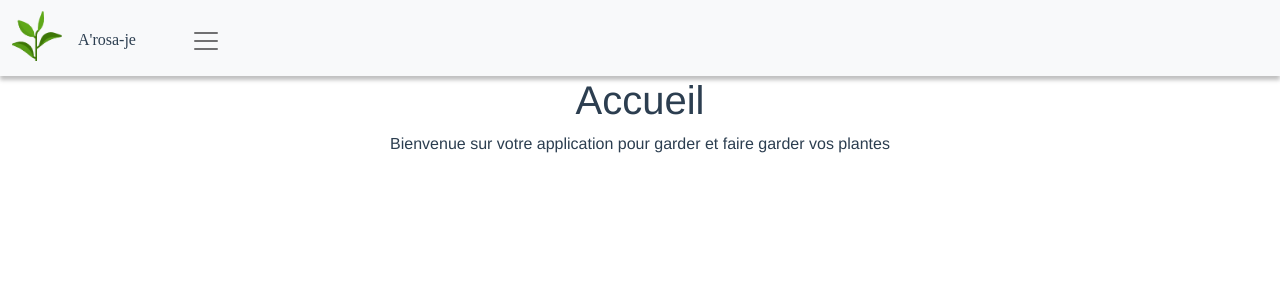
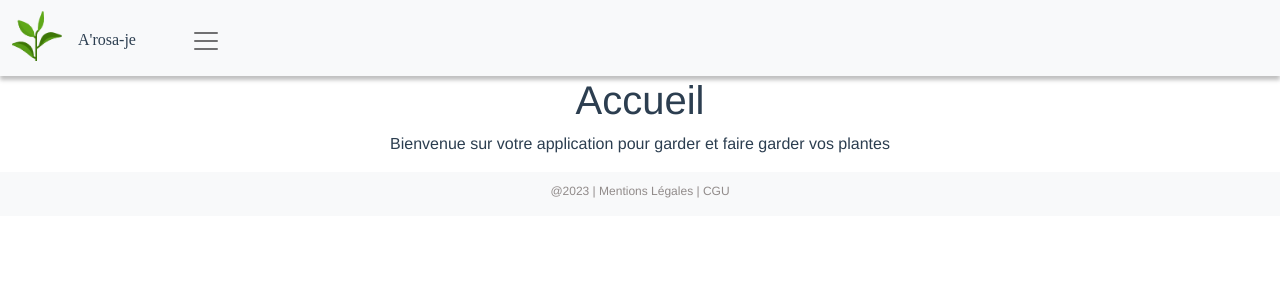
Before and after one commit to mayyyyyl/mspr-app, a Vue app: page / in a window 1280 px wide. Shown: the top 300 px of the page. Built offline with nearby package versions, Linux system fonts and the light colour scheme.

Commit message:
ajout footer

```diff
--- /dev/null
+++ b/src/components/Footer.vue
@@ -0,0 +1,18 @@
+<template>
+    <div class="container-fluid bg-light">
+        <div class="row">
+            <div class="col">
+                <p class="footer_text">@2023 | Mentions Légales | CGU</p>
+            </div>
+        </div>
+    </div>
+</template>
+
+
+<style scoped>
+.footer_text{
+    font-size: 12px;
+    color: #918B8A;
+    margin-top: .8em;
+}
+</style>
--- a/src/views/AboutView.vue
+++ b/src/views/AboutView.vue
@@ -5,16 +5,21 @@
   <div class="about">
     <h1>About page</h1>
   </div>
+  <footer>
+    <Footer/>
+  </footer>
 </template>
 
 
 <script>
 import Navigation from '@/components/Navigation.vue';
+import Footer from '@/components/Footer.vue'
 
 export default {
   name: 'HomeView',
   components: {
-    Navigation
+    Navigation,
+    Footer
   }
 }
 </script>
--- a/src/views/HomeView.vue
+++ b/src/views/HomeView.vue
@@ -6,15 +6,20 @@
     <h1> Accueil </h1>
     <p>Bienvenue sur votre application pour garder et faire garder vos plantes</p>
   </div>
+  <footer>
+    <Footer/>
+  </footer>
 </template>
 
 <script>
 import Navigation from '@/components/Navigation.vue';
+import Footer from '@/components/Footer.vue'
 
 export default {
   name: 'HomeView',
   components: {
-    Navigation
+    Navigation,
+    Footer
   }
 }
 </script>
```
